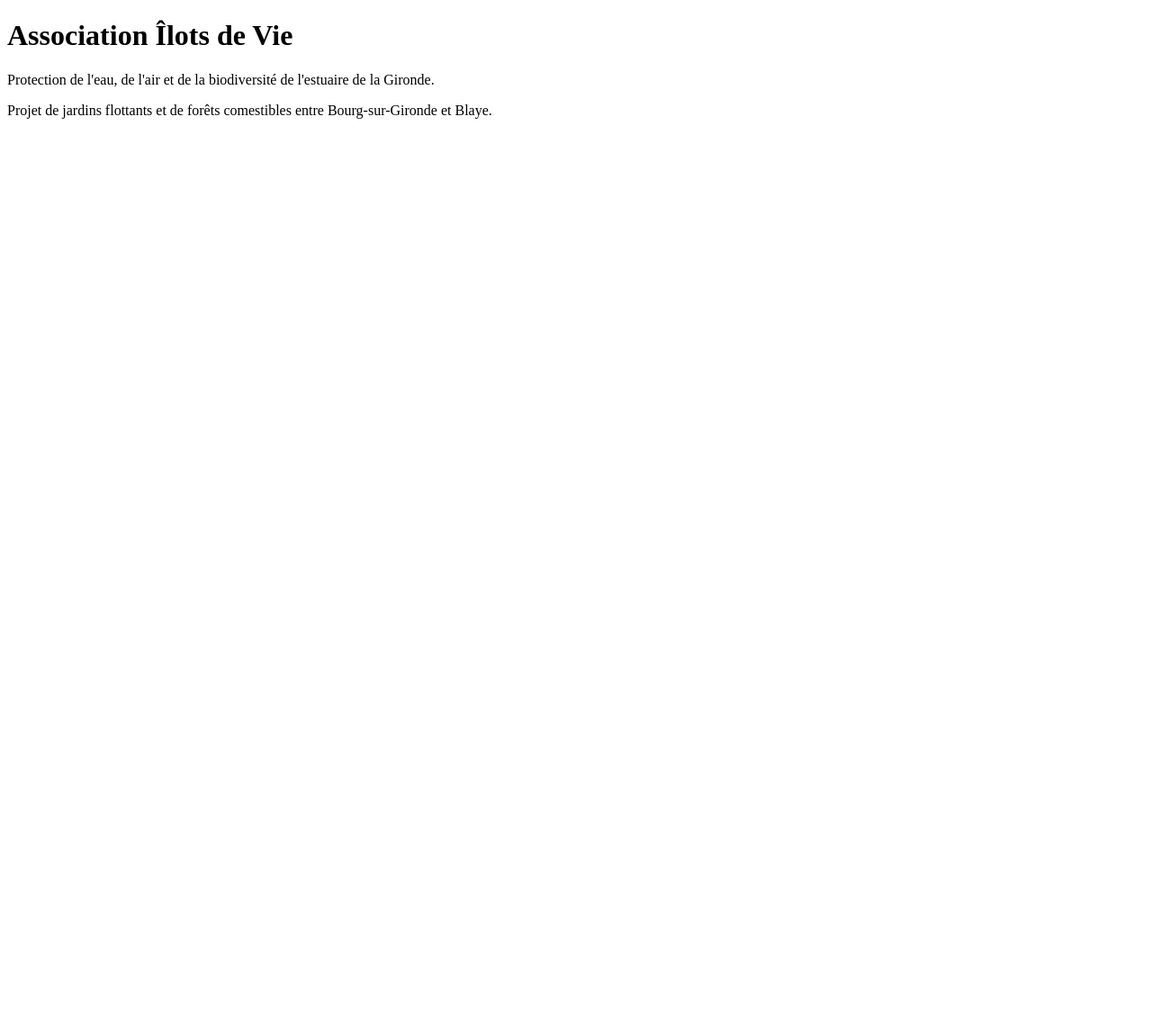
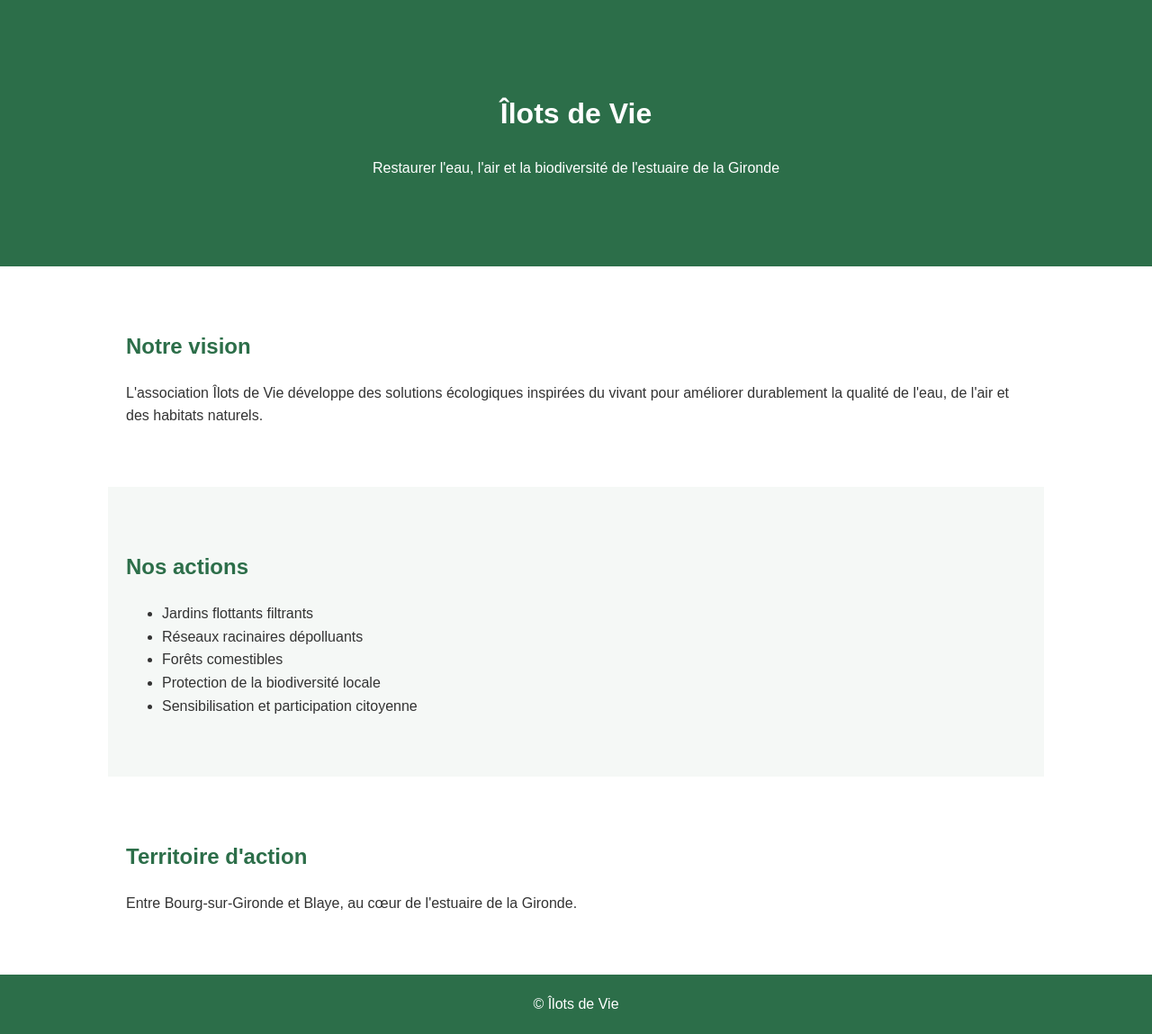
Before and after one commit to ilots-de-vie/Ilots-de-vie, a plain HTML site: page index.html in a window 1280 px wide. Shown: the whole page at 90% size. Before the commit the page ends 800 px from the top, so only its background shows below. Drawn offline with Linux system fonts and the light colour scheme.

Commit message:
Update index.html

```diff
--- a/index.html
+++ b/index.html
@@ -3,19 +3,91 @@
 <head>
 <meta charset="UTF-8">
 <meta name="viewport" content="width=device-width, initial-scale=1">
+
 <title>Îlots de Vie</title>
+
+<style>
+
+body{
+    margin:0;
+    font-family:Arial,sans-serif;
+    line-height:1.6;
+    color:#333;
+}
+
+header{
+    background:#2c6e49;
+    color:white;
+    text-align:center;
+    padding:80px 20px;
+}
+
+section{
+    max-width:1000px;
+    margin:auto;
+    padding:50px 20px;
+}
+
+h2{
+    color:#2c6e49;
+}
+
+.mission{
+    background:#f5f8f6;
+}
+
+footer{
+    background:#2c6e49;
+    color:white;
+    text-align:center;
+    padding:20px;
+}
+
+</style>
 </head>
+
 <body>
 
-<h1>Association Îlots de Vie</h1>
+<header>
+    <h1>Îlots de Vie</h1>
+    <p>
+        Restaurer l'eau, l'air et la biodiversité de l'estuaire de la Gironde
+    </p>
+</header>
 
-<p>
-Protection de l'eau, de l'air et de la biodiversité de l'estuaire de la Gironde.
-</p>
+<section>
+    <h2>Notre vision</h2>
 
-<p>
-Projet de jardins flottants et de forêts comestibles entre Bourg-sur-Gironde et Blaye.
-</p>
+    <p>
+        L'association Îlots de Vie développe des solutions écologiques
+        inspirées du vivant pour améliorer durablement la qualité de l'eau,
+        de l'air et des habitats naturels.
+    </p>
+</section>
+
+<section class="mission">
+    <h2>Nos actions</h2>
+
+    <ul>
+        <li>Jardins flottants filtrants</li>
+        <li>Réseaux racinaires dépolluants</li>
+        <li>Forêts comestibles</li>
+        <li>Protection de la biodiversité locale</li>
+        <li>Sensibilisation et participation citoyenne</li>
+    </ul>
+</section>
+
+<section>
+    <h2>Territoire d'action</h2>
+
+    <p>
+        Entre Bourg-sur-Gironde et Blaye, au cœur de l'estuaire de la Gironde.
+    </p>
+</section>
+
+<footer>
+    © Îlots de Vie
+</footer>
 
 </body>
 </html>
```
